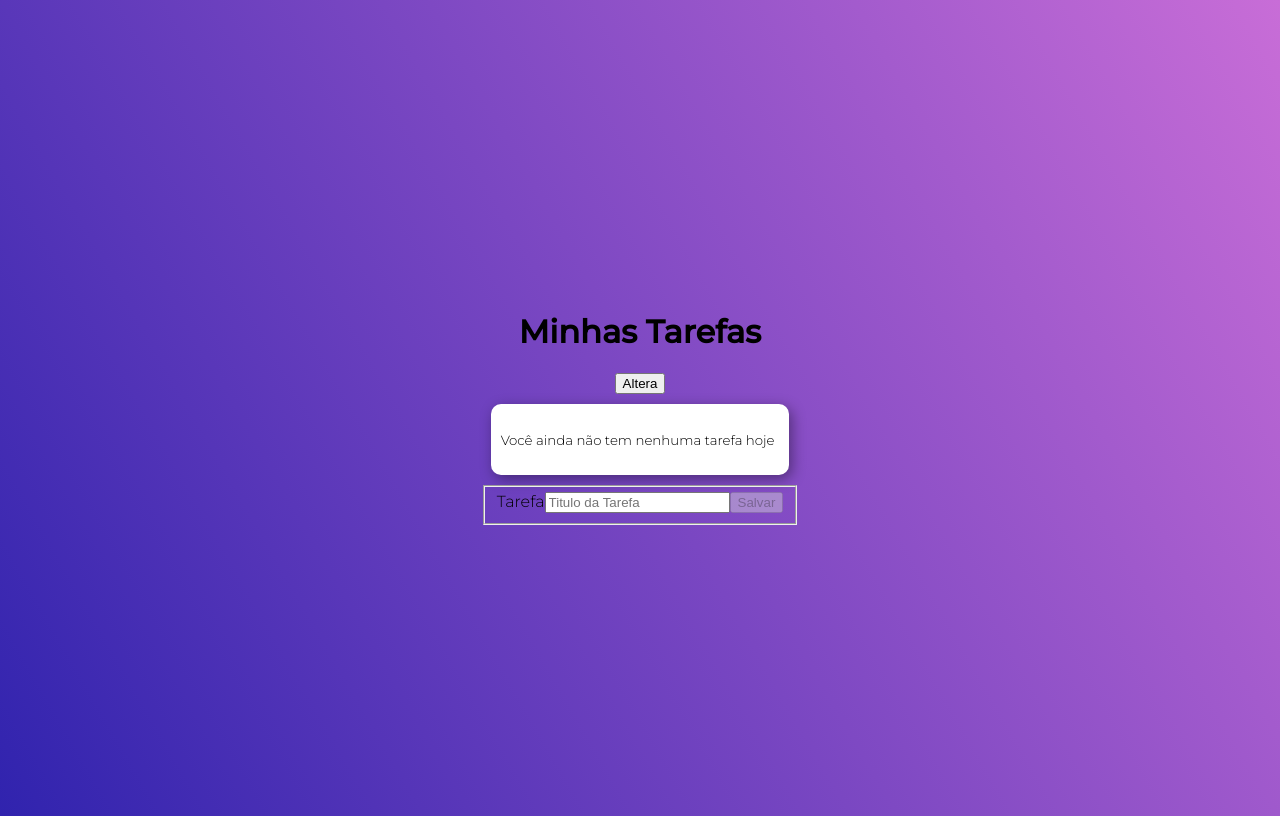
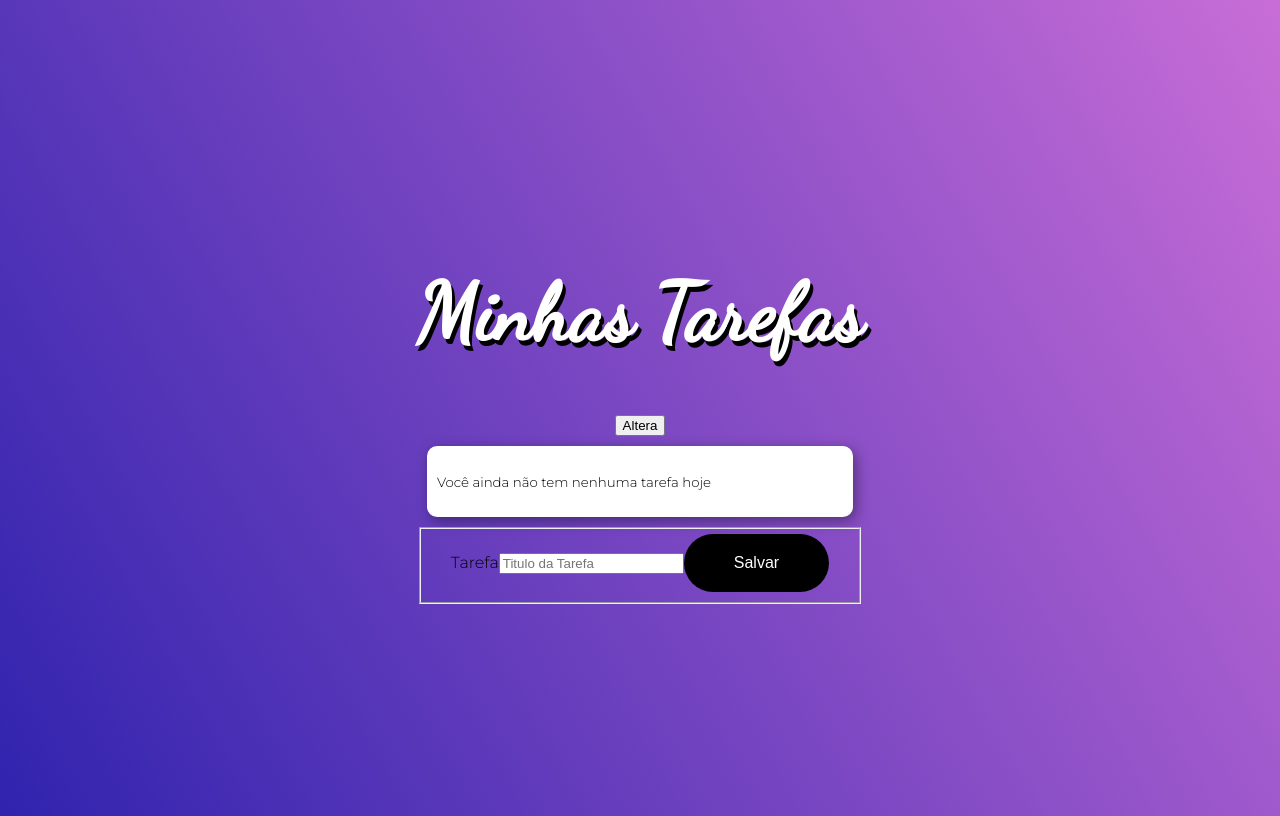
Before and after one commit to barrosebs/Angular-Profissional, an Angular app: page / in a window 1280 px wide. Built offline with nearby package versions, Linux system fonts and the light colour scheme.

Commit message:
Aula 21. Estilizando o Botão

```diff
--- a/src/app/app.component.html
+++ b/src/app/app.component.html
@@ -1,4 +1,4 @@
-<h1>{{title}}</h1>
+<h1 class="title">{{title}}</h1>
 <button (click)="alterarTexto()"> Altera</button>
 <ul>
   <p *ngIf="todos.length==0"><small>Você ainda não tem nenhuma tarefa hoje</small></p>
@@ -14,6 +14,6 @@
     <label >Tarefa</label>
     <input type="text" placeholder="Titulo da Tarefa" maxlength="60" formControlName="title"/>
     <small *ngIf="form.controls.title.invalid && !form.controls.title.pristine">Este campo deve conter entre 3 e 60 caracteres</small>
-    <button [disabled]="form.invalid" (click)="add()">Salvar</button>
+    <button [disabled]="form.invalid" (click)="add()" class="button">Salvar</button>
   </fieldset>
 </form>
--- a/src/index.html
+++ b/src/index.html
@@ -7,7 +7,8 @@
 
   <meta name="viewport" content="width=device-width, initial-scale=1">
   <link rel="icon" type="image/x-icon" href="favicon.ico">
-  <link href="https://fonts.googleapis.com/css?family=Montserrat:300,500&display=swap" rel="stylesheet">
+  <!--fonts personalizadas-->
+  <link href="https://fonts.googleapis.com/css?family=Dancing+Script|Montserrat:300,500&display=swap" rel="stylesheet">
 </head>
 <body>
   <app-root></app-root>
--- a/src/styles.css
+++ b/src/styles.css
@@ -50,3 +50,25 @@ ul{
     -moz-box-shadow: 3px 4px 14px 0px rgba(0,0,0,0.39);
     box-shadow: 3px 4px 14px 0px rgba(0,0,0,0.39);
 }
+
+.title{
+    font-family: 'Dancing Script', cursive;
+    color:#fff;
+    font-size: 5em;
+    text-shadow: 3px 5px #000;
+}
+
+.text-center{
+    text-align: center;
+}
+
+.button{
+    background-color: #000;
+    border: none;
+    padding: 20px;
+    color: #fff;
+    border-radius: 30px;
+    font-size: 1em;
+    padding-left: 50px;
+    padding-right: 50px;
+}
```
